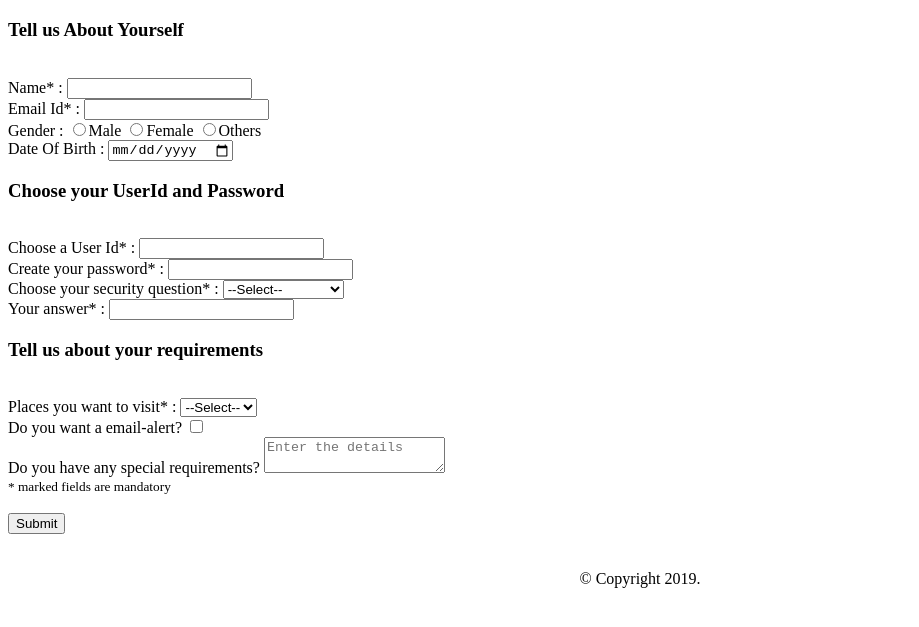
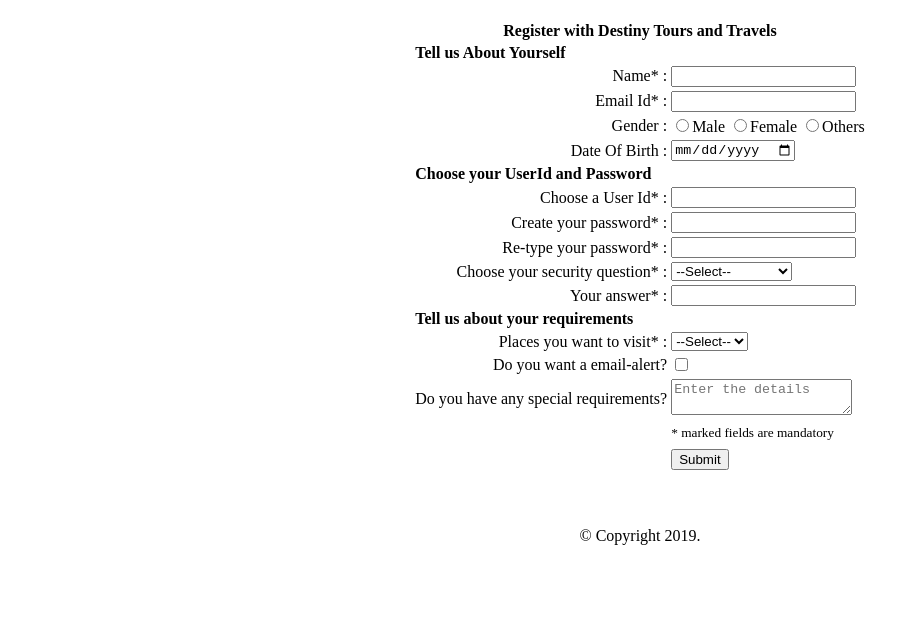
Before and after one commit to yash1rj/Travel_Destiny, a plain HTML site: page reg_page.html in a window 1280 px wide. Shown: the part 61-688 px from the top of the page, without its empty margins (0-919 px from the left). Drawn offline with Linux system fonts and the light colour scheme.

Commit message:
Update reg_page.html

```diff
--- a/reg_page.html
+++ b/reg_page.html
@@ -16,32 +16,61 @@
             <h1>Register with Destiny Tours and Travels</h1>
         </header>
         <main>
-            <form action="#successs.html" method="GET">
-                <h3>Tell us About Yourself</h3>
-                <br>
-                <label for="name">Name* :</label>
-                <input id="name" type="text" maxlength="15" required>
-                <br>
-                <label for="email">Email Id* :</label>
-                <input type="email" id="email" required>
-                <br>
-                <label for="gender">Gender :</label>
+            <form name="registeration" action="#successs.html" method="GET">
+				<table align="center">
+					<thead>
+						<tr>
+							<th colspan="2" align="center">Register with Destiny Tours and Travels</th>
+						</tr>
+					</thead>
+					<thead>
+						<tr>
+							<th colspan="2" align="left">Tell us About Yourself</th>
+						</tr>
+					</thead>
+					<tbody>
+						<tr>
+							<td align="right"><label for="name">Name* :</label></td>
+							<td><input id="name" type="text" maxlength="15" required></td>
+						</tr>
+						<tr>
+							<td align="right"><label for="email">Email Id* :</label></td>
+							<td><input type="email" id="email" required></td>
+						</tr>
+						<tr>
+							<td align="right"><label for="gender">Gender :</label></td>
+							<td>
 								<input id="gender" type="radio" value="male" name="gen">Male
 								<input id="gender" type="radio" value="female" name="gen">Female
 								<input id="gender" type="radio" value="others" name="gen">Others
-                <br>
-                <label for="dob">Date Of Birth :</label>
-                <input type="date" id="dob">
-                <br>
-                <h3>Choose your UserId and Password</h3>
-                <br>
-				<label for="uid">Choose a User Id* :</label>
-				<input id="uid" type="text" required>
-				<br>
-				<label for="pwd">Create your password* :</label>
-				<input id="pwd" type="password" required>
-				<br>
-				<label for="ques">Choose your security question* :</label>
+							</td>
+						</tr>
+						<tr>
+							<td align="right"><label for="dob">Date Of Birth :</label></td>
+							<td><input type="date" id="dob"></td>
+						</tr>
+					</tbody>
+					<thead>
+						<tr>
+							<th colspan="2" align="left">Choose your UserId and Password</th>
+						</tr>
+					</thead>
+					<tbody>
+						<tr>
+							<td align="right"><label for="uid">Choose a User Id* :</label></td>
+							<td><input id="uid" type="text" required></td>
+						</tr>
+						<tr>
+							<td align="right"><label for="pwd">Create your password* :</label></td>
+							<td><input id="pwd" type="password" required></td>
+						</tr>
+						<tr>
+							<td align="right"><label for="rpwd">Re-type your password* :</label></td>
+							<td><input id="rpwd" type="password" required></td>
+						</tr>
+						<tr>
+							<td align="right"><label for="ques">Choose your security question* :</label></td>
+							<td>
 								<select id="ques" required>
 									<option value="">--Select--</option>
 									<option value="actor">my favorite actor</option>
@@ -49,35 +78,56 @@
 									<option value="birth">my birth place</option>
 									<option value="pet">my pet's name</option>
 								</select>
-				<br>
-				<label for="ans">Your answer* :</label>
-				<input id="ans" type="text" required>
-				<br>
-				<h3>Tell us about your requirements</h3>
-				<br>
-				<label for="place">Places you want to visit* :</label>
+							</td>
+						</tr>
+						<tr>
+							<td align="right"><label for="ans">Your answer* :</label></td>
+							<td><input id="ans" type="text" required></td>
+						</tr>
+					</tbody>
+					<thead>
+						<tr>
+							<th colspan="2" align="left">Tell us about your requirements</th>
+						</tr>
+					</thead>
+					<tbody>
+						<tr>
+							<td align="right"><label for="place">Places you want to visit* :</label></td>
+							<td>
 								<select id="place" required>
 									<option value="">--Select--</option>
 									<option value="ooty">Ooty</option>
 									<option value="goa">Goa</option>
 									<option value="agra" disabled>Agra</option>
 								</select>
-				<br>
-				<label for="alert">Do you want a email-alert?</label>
-				<input id="alert" type="checkbox" value="Y">
-				<br>
-				<label for="extra">Do you have any special requirements?</label>
-				<textarea id="extra" rows="2" col="15" placeholder="Enter the details"></textarea>
-				<br>
-				<div>
-					<small>* marked fields are mandatory</small>
-				</div>
-				<br>
-				<button type="submit">Submit</button>
-				<br><br><br>
+							</td>
+						</tr>
+						<tr>
+							<td align="right"><label for="alert">Do you want a email-alert?</label></td>
+							<td><input id="alert" type="checkbox" value="Y"></td>
+						</tr>
+						<tr>
+							<td align="right"><label for="extra">Do you have any special requirements?</label></td>
+							<td><textarea id="extra" rows="2" col="15" placeholder="Enter the details"></textarea></td>
+						</tr>
+						<tr>
+							<td></td>
+							<td><small>* marked fields are mandatory</small></td>
+						</tr>
+						<tr>
+							<td></td>
+							<td></td>
+						</tr>
+						<tr>
+							<td></td>
+							<td><button type="submit">Submit</button>&nbsp; &nbsp; &nbsp; &nbsp;</td>
+						</tr>
+					</tbody>
+				</table>
             </form>
         </main>
         <footer>
+			<br><br><br>
             <center>&copy; Copyright 2019.</center>
         </footer>
     </body>
```
Lines whose indentation alone changed are shown as unchanged.
